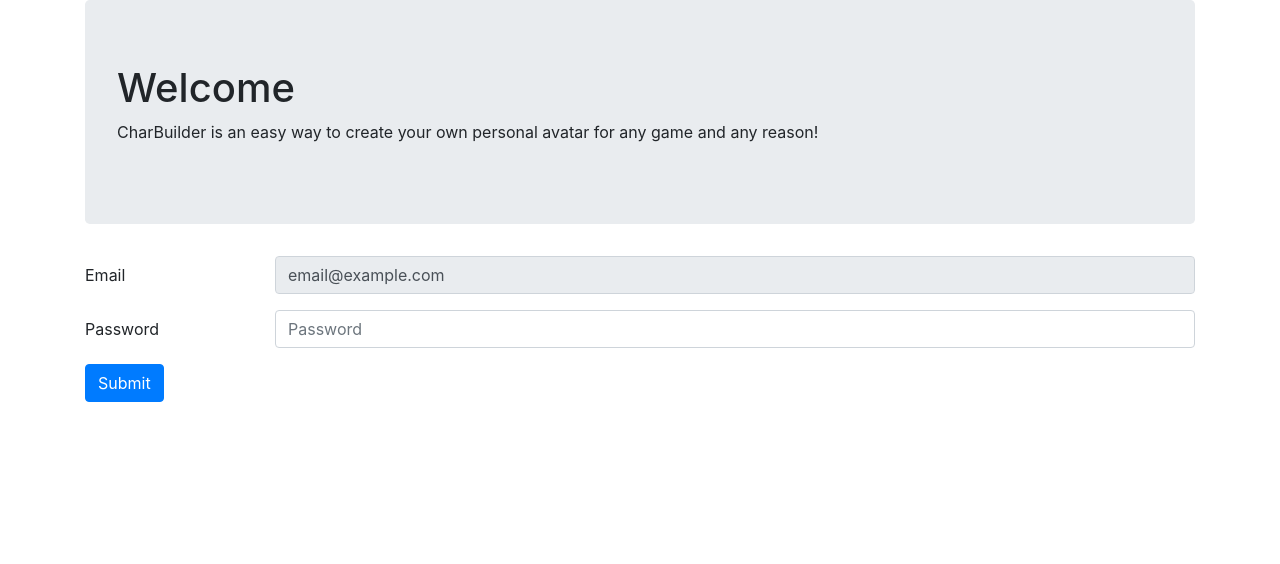
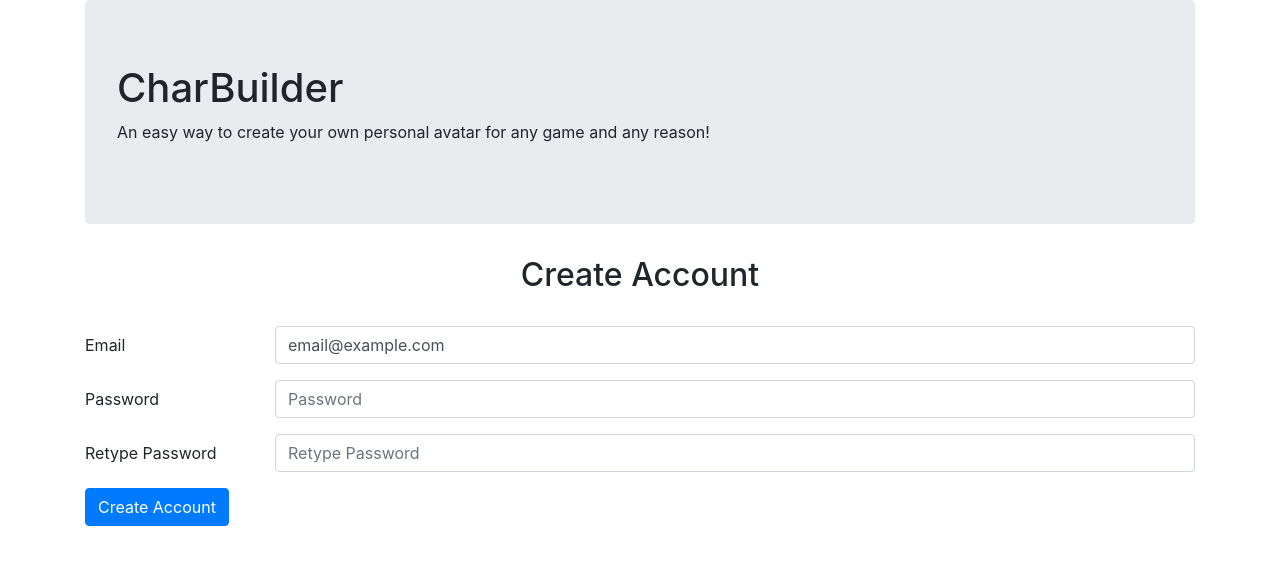
Before and after one commit to Dyeh310/charBuilder-app, an Angular app: page /signup in a window 1280 px wide. Shown: the top 564 px of the page. Built offline with nearby package versions, Linux system fonts and the light colour scheme.

Commit message:
Before guard
Working files before testing guard.

```diff
--- a/src/app/app.component.html
+++ b/src/app/app.component.html
@@ -1 +1 @@
-<app-welcome></app-welcome>
+<router-outlet></router-outlet>
--- a/src/app/app.module.ts
+++ b/src/app/app.module.ts
@@ -1,16 +1,27 @@
 import { BrowserModule } from '@angular/platform-browser';
 import { NgModule } from '@angular/core';
+import { FormsModule } from '@angular/forms';
 
 import { AppComponent } from './app.component';
 import { WelcomeComponent } from './welcome/welcome.component';
+import { SignupComponent } from './signup/signup.component';
+import {RouterModule, Routes} from '@angular/router';
+
+const appRoutes: Routes = [
+  {path: '', component: WelcomeComponent},
+  {path: 'signup', component: SignupComponent},
+];
 
 @NgModule({
   declarations: [
     AppComponent,
-    WelcomeComponent
+    WelcomeComponent,
+    SignupComponent
   ],
   imports: [
-    BrowserModule
+    BrowserModule,
+    RouterModule.forRoot(appRoutes),
+    FormsModule
   ],
   providers: [],
   bootstrap: [AppComponent]
--- /dev/null
+++ b/src/app/signup/signup.component.html
@@ -0,0 +1,41 @@
+<!-- Page Header -->
+<div class="container">
+  <div class="jumbotron">
+    <h1>
+     CharBuilder
+    </h1>
+    <p>An easy way to create your own personal avatar for any game and any reason!</p>
+  </div>
+</div>
+<!-- Page Header -->
+
+
+<!-- Login -->
+<div class="container">
+  <h2 class="text-center">Create Account</h2>
+  <br />
+  <form>
+      <div class="form-group row">
+        <label for="staticEmail" class="col-sm-2 col-form-label">Email</label>
+        <div class="col-sm-10">
+          <input type="text" class="form-control" id="staticEmail" value="email@example.com">
+        </div>
+      </div>
+      <div class="form-group row">
+        <label for="inputPassword" class="col-sm-2 col-form-label">Password</label>
+        <div class="col-sm-10">
+          <input type="password" class="form-control" id="inputPassword" placeholder="Password">
+        </div>
+      </div>
+      <div class="form-group row">
+          <label for="inputPassword" class="col-sm-2 col-form-label">Retype Password</label>
+          <div class="col-sm-10">
+            <input type="password" class="form-control" id="inputPassword" placeholder="Retype Password">
+          </div>
+        </div>
+    </form>
+    <button type="button" class="btn btn-primary">Create Account</button>
+
+
+</div>
+<!-- Login -->
--- /dev/null
+++ b/src/app/signup/signup.component.ts
@@ -0,0 +1,15 @@
+import { Component, OnInit } from '@angular/core';
+
+@Component({
+  selector: 'app-signup',
+  templateUrl: './signup.component.html',
+  styleUrls: ['./signup.component.css']
+})
+export class SignupComponent implements OnInit {
+
+  constructor() { }
+
+  ngOnInit() {
+  }
+
+}
--- a/src/app/welcome/welcome.component.html
+++ b/src/app/welcome/welcome.component.html
@@ -2,20 +2,22 @@
 <div class="container">
   <div class="jumbotron">
     <h1>
-      Welcome
+     CharBuilder
     </h1>
-    <p>CharBuilder is an easy way to create your own personal avatar for any game and any reason!</p>
+    <p>An easy way to create your own personal avatar for any game and any reason!</p>
   </div>
 </div>
 <!-- Page Header -->
 
 <!-- Login -->
 <div class="container">
+    <h2 class="text-center">Sign Up</h2>
+    <br />
     <form>
         <div class="form-group row">
           <label for="staticEmail" class="col-sm-2 col-form-label">Email</label>
           <div class="col-sm-10">
-            <input type="text" readonly class="form-control" id="staticEmail" value="email@example.com">
+            <input type="text" class="form-control" id="staticEmail" value="email@example.com">
           </div>
         </div>
         <div class="form-group row">
@@ -26,5 +28,11 @@
         </div>
       </form>
       <button type="button" class="btn btn-primary">Submit</button>
+
+      <div class="text-right">
+        <p>Don't have an account?
+          <a routerLink="/signup" routerLinkActive="active">Sign Up!</a>
+        </p>
+      </div>
 </div>
   <!-- Login -->
```
Also changed, not shown: .angulardoc.json (added), src/app/signup/signup.component.css (added), 2 other files (tests, documents, lock files or other folders).
